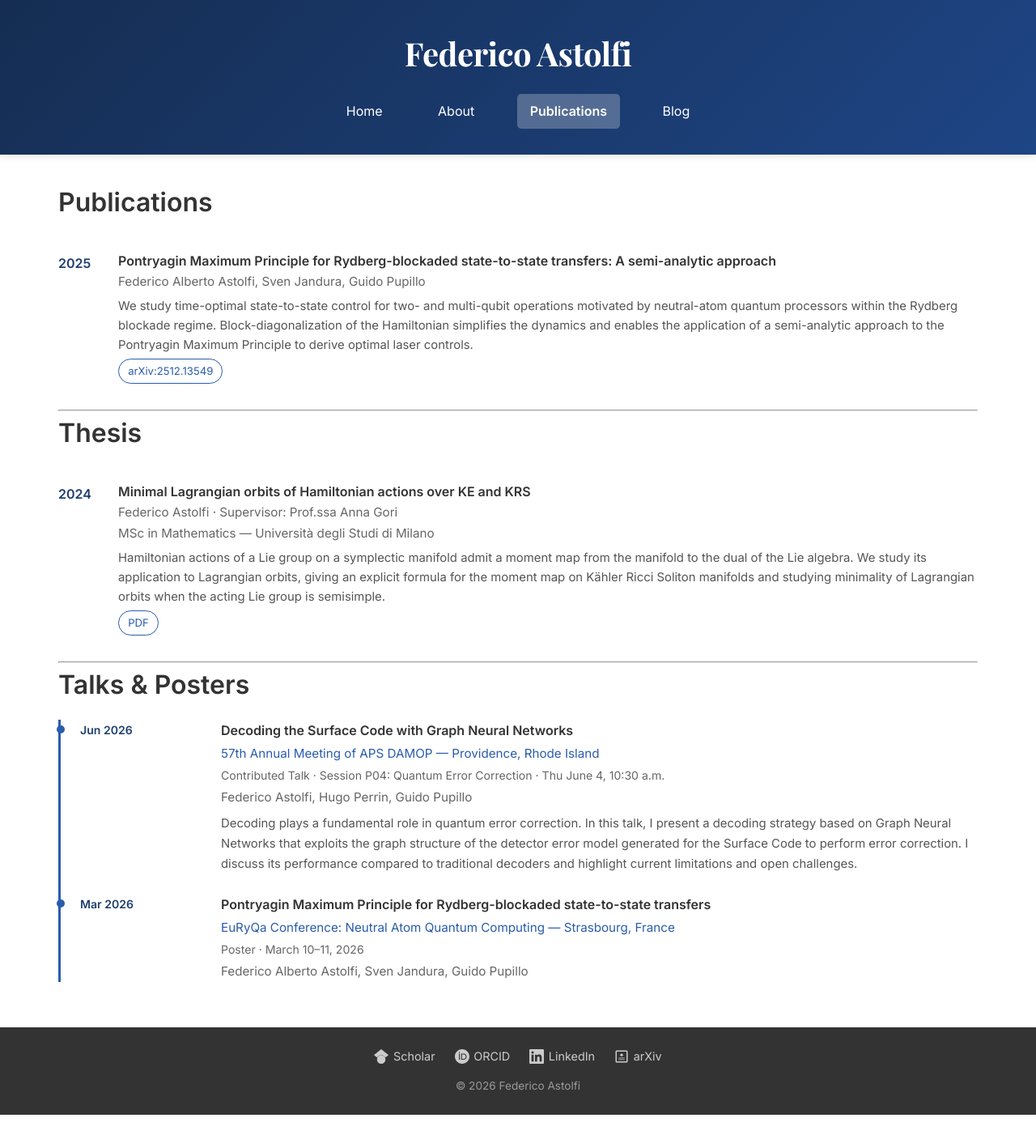
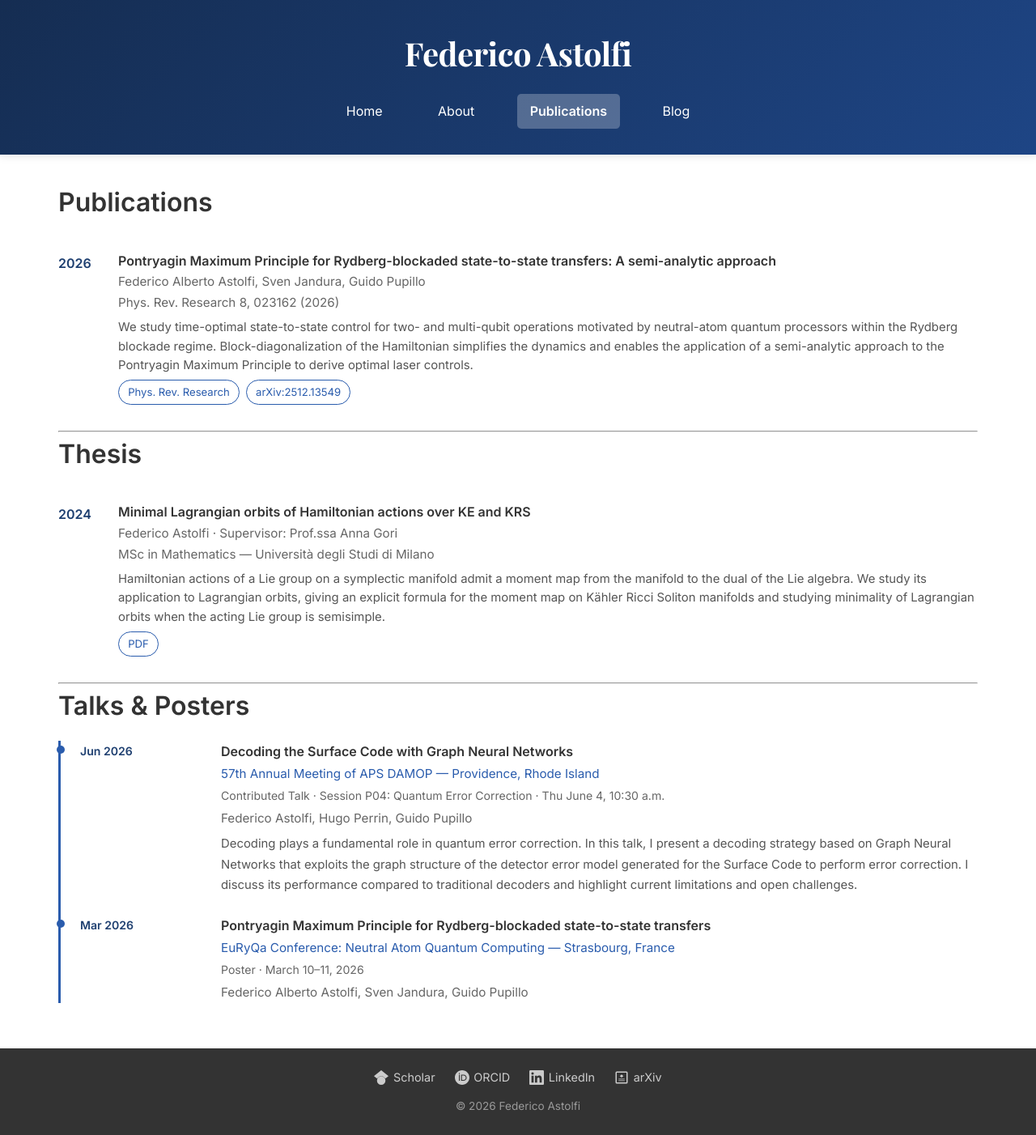
Before and after one commit to FedericoAstolfi/federicoastolfi.github.io, a Jekyll site: the page built from publications.md, in a window 1280 px wide. Shown: the whole page at 81% size. Built offline with Jekyll 4.4.1, drawn with Linux system fonts in a browser that asks for light colours; before the commit the page ends 1377 px from its top, so only the background shows below that.

Commit message:
Update paper: published in Phys. Rev. Research 8, 023162
Co-Authored-By: Claude Opus 4.6 <noreply@anthropic.com>

```diff
--- a/publications.md
+++ b/publications.md
@@ -8,13 +8,15 @@ description: Publications, preprints, and conference talks by Federico Astolfi.
 
 <ul class="pub-list">
     <li class="pub-item">
-        <div class="pub-year">2025</div>
+        <div class="pub-year">2026</div>
         <div class="pub-details">
             <strong>Pontryagin Maximum Principle for Rydberg-blockaded state-to-state transfers: A semi-analytic approach</strong><br>
-            <span class="pub-authors">Federico Alberto Astolfi, Sven Jandura, Guido Pupillo</span>
+            <span class="pub-authors">Federico Alberto Astolfi, Sven Jandura, Guido Pupillo</span><br>
+            <span class="pub-authors">Phys. Rev. Research 8, 023162 (2026)</span>
             <p class="pub-abstract">We study time-optimal state-to-state control for two- and multi-qubit operations motivated by neutral-atom quantum processors within the Rydberg blockade regime. Block-diagonalization of the Hamiltonian simplifies the dynamics and enables the application of a semi-analytic approach to the Pontryagin Maximum Principle to derive optimal laser controls.</p>
             <button class="pub-toggle">▸ Show more</button>
             <div class="pub-links">
+                <a href="https://doi.org/10.1103/2w2v-hpst" target="_blank" class="pub-link-btn">Phys. Rev. Research</a>
                 <a href="https://arxiv.org/abs/2512.13549" target="_blank" class="pub-link-btn">arXiv:2512.13549</a>
             </div>
         </div>
```
